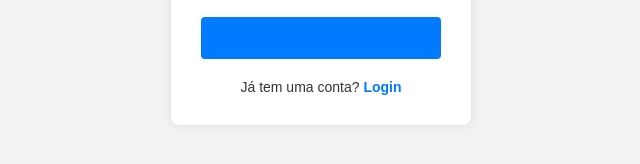
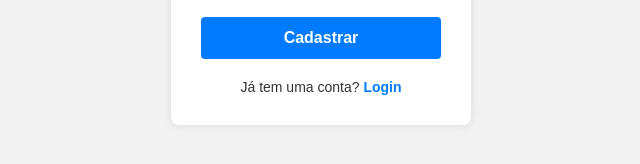
Before and after one commit to JosephAugust/autoepcas_express, a plain HTML site: page pages/register.html in a window 1280 px wide. Shown: the part 506-670 px from the top of the page, 319-959 px from the left. Drawn offline with Linux system fonts and the light colour scheme.

Commit message:
arrumado link cadastro

```diff
--- a/pages/register.html
+++ b/pages/register.html
@@ -91,7 +91,7 @@
       <input type="password" name="senha" placeholder="Senha" required>
       <input type="password" name="confirmar_senha" placeholder="Confirmar Senha" required>
 
-      <button type="submit"><a href="index.html">Cadastrar</a></button>
+      <button type="submit"><a href="../index.html" style="color:white;">Cadastrar</a></button>
 
       <p>Já tem uma conta? <a href="login.html">Login</a></p>
     </form>
```
